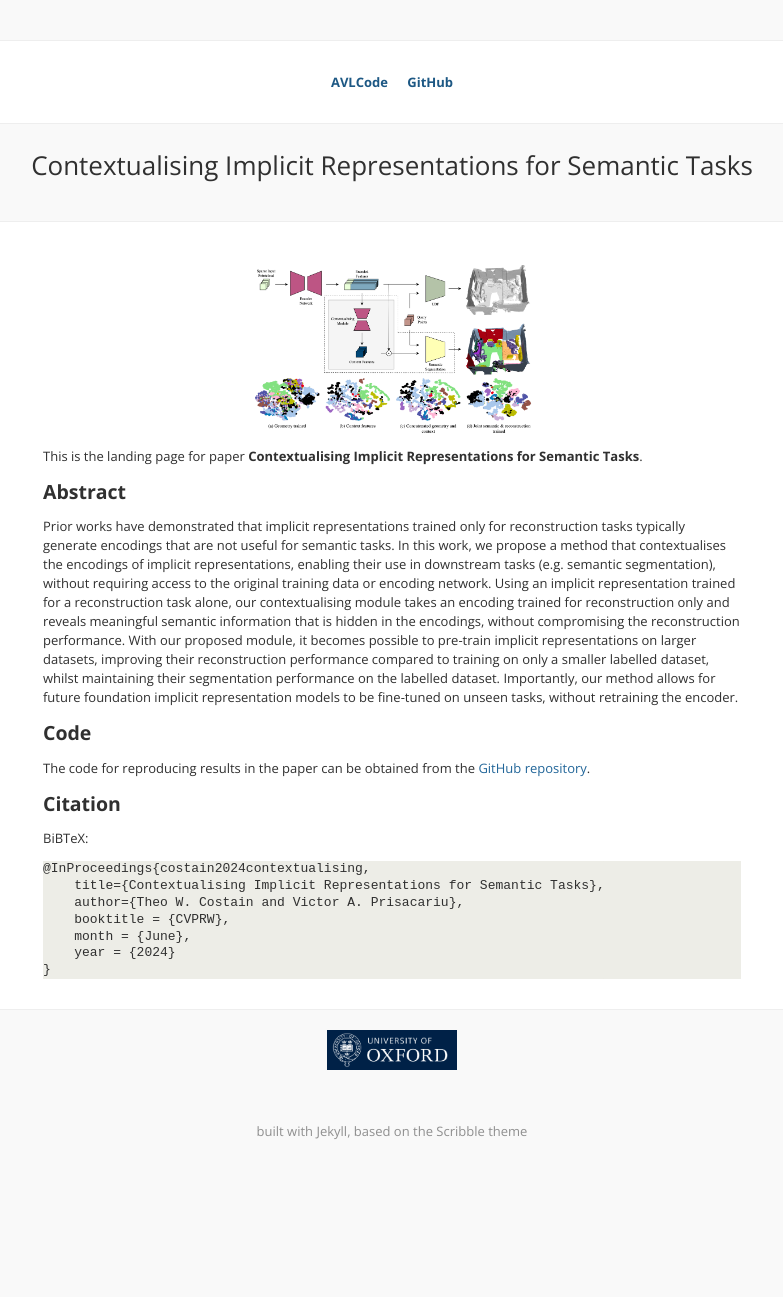
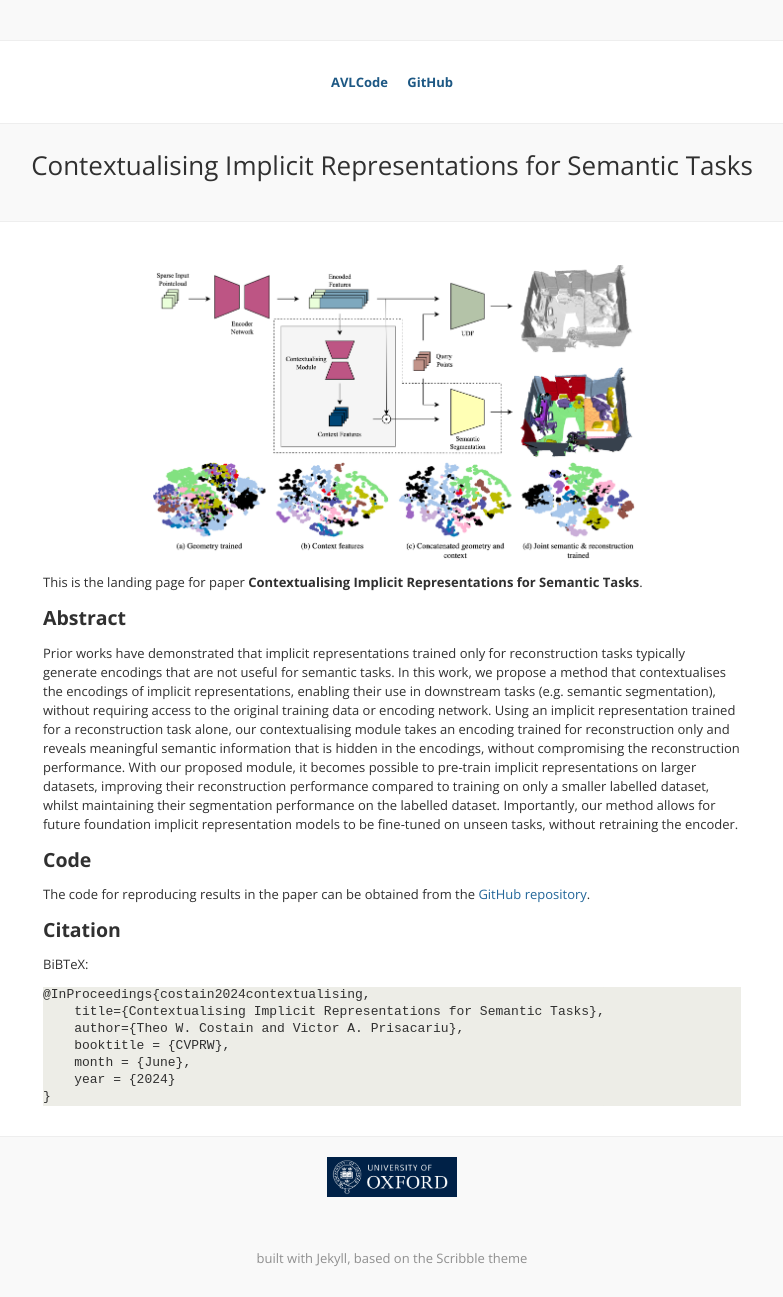
Before and after one commit to ActiveVisionLab/IRContext, a Jekyll site: the page built from index.md, in a window 1280 px wide. Shown: the whole page, without its empty margins (248-1031 px from the left). Built offline with Jekyll 4.4.1, drawn with Linux system fonts in a browser that asks for light colours; comment, search, counter and statistics services are not loaded; before the commit the page ends 1170 px from its top, so only the background shows below that.

Commit message:
make teaser bigger

```diff
--- a/index.md
+++ b/index.md
@@ -3,7 +3,7 @@ layout: index
 title: "Contextualising Implicit Representations for Semantic Tasks"
 ---
 
-<img src="images/teaser.png" alt="Teaser image" width="40%" style="display: block;margin-left: auto;margin-right: auto;">
+<img src="images/teaser.png" alt="Teaser image" width="70%" style="display: block;margin-left: auto;margin-right: auto;">
 
 This is the landing page for paper **Contextualising Implicit Representations for Semantic Tasks**.
 
```
